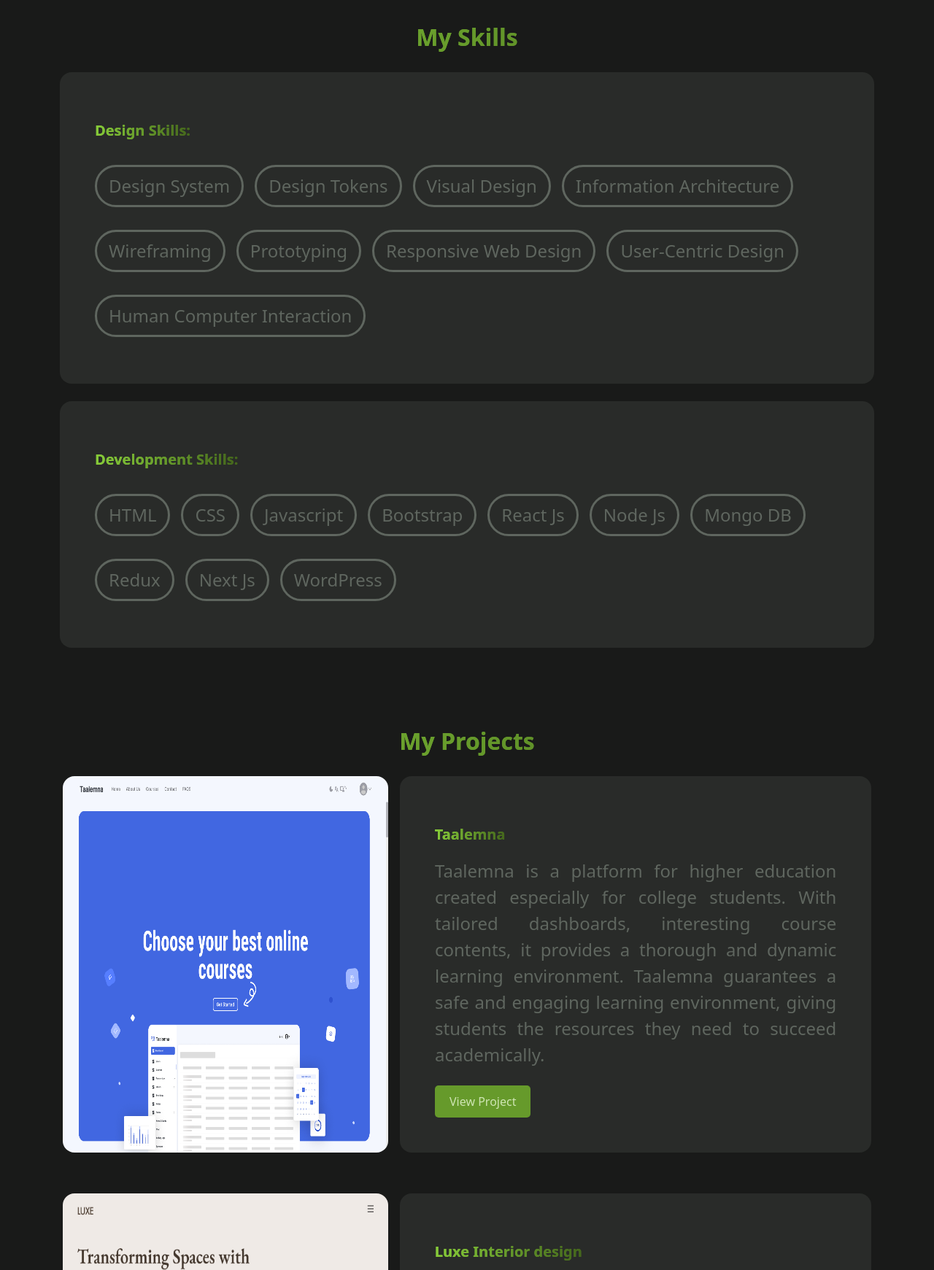
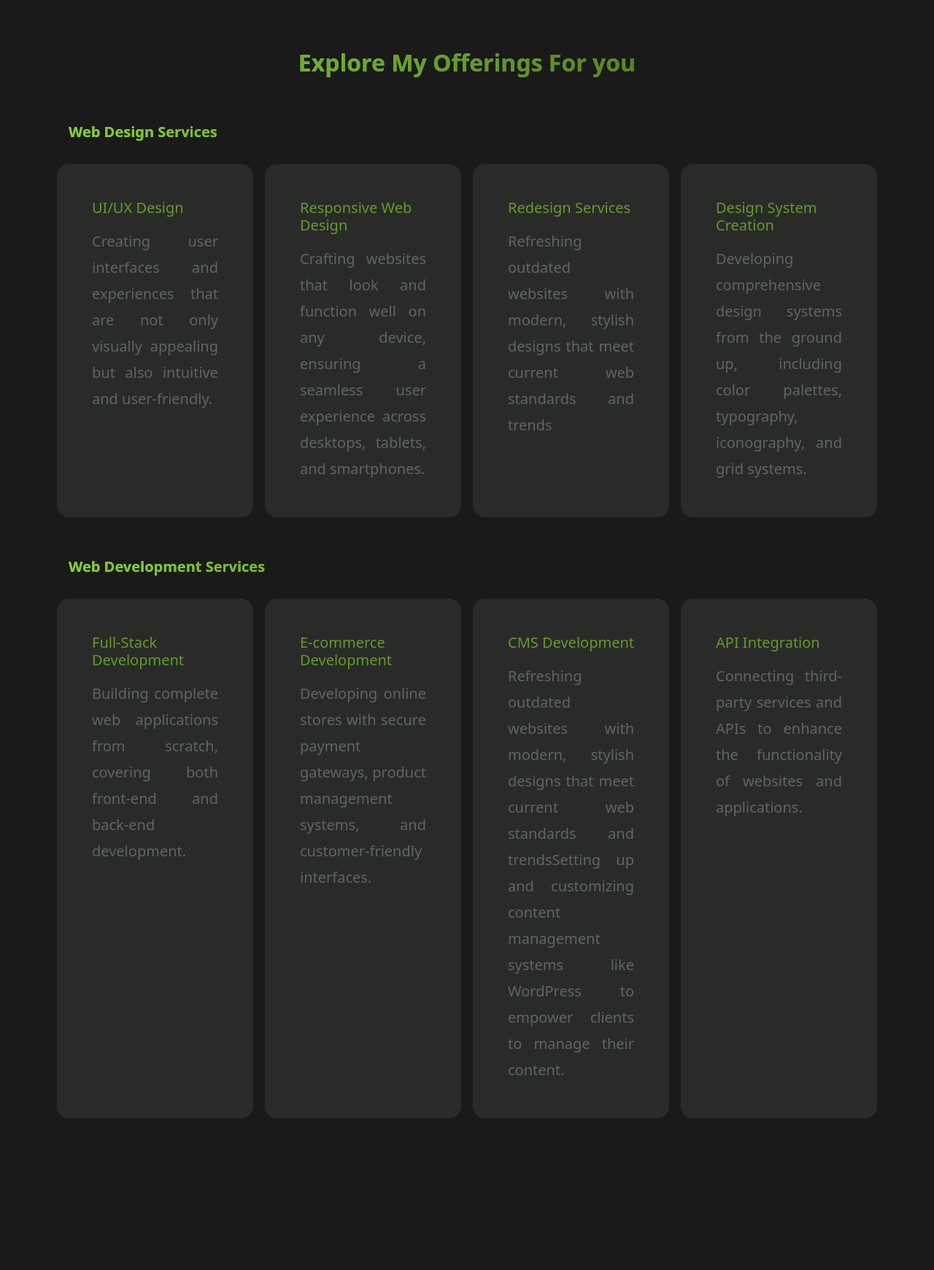
Before and after one commit to mariam-khasawneh/My-portfolio, a plain HTML site: page index.html in a window 1280 px wide. Shown: the part 760-2501 px from the top of the page at 73% size. Drawn offline with nearby package versions, Linux system fonts and the light colour scheme.

Commit message:
Adding Services Section

```diff
--- a/index.html
+++ b/index.html
@@ -15,7 +15,7 @@
 <body class="dark-bg">
 <!-- Start Navbar -->
 <div class="pt-3 ps-sm-1 sticky-top">
-    <nav class=" container navbar navbar-expand-md d-flex justify-content-center rounded-4 px-5 ">
+    <nav class=" container navbar navbar-expand-lg d-flex justify-content-center rounded-4 px-5 ">
       <div class="container">
         <a class="navbar-brand fw-bold" style="color: #CEE5B3;" href="#">Mariam</a>
         <button
@@ -33,6 +33,9 @@
           <ul class="navbar-nav ms-auto">
             <li class="nav-item">
               <a class="nav-link active fw-medium nav-link-style " aria-current="ppage" href="#about-section">About</a>
+            </li>
+            <li class="nav-item">
+              <a class="nav-link d-flex fw-medium nav-link-style" href="#Services-sction">Services</a>
             </li>
             <li class="nav-item">
               <a class="nav-link d-flex fw-medium nav-link-style" href="#skills-sction">Skills</a>
@@ -87,10 +90,114 @@
 <!-- End About Section -->
 
 
+<!-- Services Start -->
+<section id="Services-sction" class="py-5 my-5">
+  <div class="container">
+    <h1 class="heading-text fs-2 p-3 m-0 text-center my-5" data-aos="zoom-in-up">Explore My Offerings For you</h1>
+    <div id="web-design-services" class="row mb-5"  data-aos="zoom-in-up">
+      <div class="ps-4">
+        <h1 class="heading-text fs-5 ">Web Design Services</h1>
+      </div>
+      <div class="row"></div>
+      <div class="col-lg-3 col-md-6 col-sm-6 p-2 d-flex">
+        <div class="bg-secodary rounded-4 p-3 p-lg-5 p-md-3 p-sm-3">
+          <h1 class="box-heading fs-5 mb-3" style="color: #669A2B;">
+            UI/UX Design
+          </h1>
+          <p class="p-text fs-5">
+            Creating user interfaces and experiences that are not only visually appealing but also intuitive and user-friendly.
+          </p>
+        </div>
+      </div>
+      <div class="col-lg-3 col-md-6 col-sm-6 p-2 d-flex">
+        <div class="bg-secodary rounded-4 p-3 p-lg-5 p-md-3 p-sm-3">
+          <h1 class="box-heading fs-5 mb-3" style="color: #669A2B;">
+            Responsive Web Design
+          </h1>
+          <p class="p-text fs-5">
+            Crafting websites that look and function well on any device, ensuring a seamless user experience across desktops, tablets, and smartphones.
+          </p>
+        </div>
+      </div>
+      <div class="col-lg-3 col-md-6 col-sm-6 p-2 d-flex">
+        <div class="bg-secodary rounded-4 p-3 p-lg-5 p-md-3 p-sm-3">
+          <h1 class="box-heading fs-5 mb-3" style="color: #669A2B;">
+            Redesign Services
+          </h1>
+          <p class="p-text fs-5">
+            Refreshing outdated websites with modern, stylish designs that meet current web standards and trends
+          </p>
+        </div>
+      </div>
+      <div class="col-lg-3 col-md-6 col-sm-6 p-2 d-flex">
+        <div class="bg-secodary rounded-4 p-3 p-lg-5 p-md-3 p-sm-3">
+          <h1 class="box-heading fs-5 mb-3" style="color: #669A2B;">
+            Design System Creation
+          </h1>
+          <p class="p-text fs-5" >
+            Developing comprehensive design systems from the ground up, including color palettes, typography, iconography, and grid systems.          </p>
+        </div>
+      </div>
+      <div class="col-3"></div>
+      <div class="col-3"></div>
+    </div>
+    <div id="web-development-services " class="row"  data-aos="zoom-in-up">
+      <div class="ps-4">
+        <h1 class="heading-text fs-5 ">Web Development Services</h1>
+      </div>
+      <div class="row"></div>
+      <div class="col-lg-3 col-md-6 col-sm-6 p-2 d-flex">
+        <div class="bg-secodary rounded-4 p-3 p-lg-5 p-md-3 p-sm-3">
+          <h1 class="box-heading fs-5 mb-3" style="color: #669A2B;">
+            Full-Stack Development
+          </h1>
+          <p class="p-text fs-5">
+            Building complete web applications from scratch, covering both front-end and back-end development.
+          </p>
+        </div>
+      </div>
+      <div class="col-lg-3 col-md-6 col-sm-6 p-2 d-flex">
+        <div class="bg-secodary rounded-4 p-3 p-lg-5 p-md-3 p-sm-3">
+          <h1 class="box-heading fs-5 mb-3" style="color: #669A2B;">
+            E-commerce Development
+          </h1>
+          <p class="p-text fs-5">
+            Developing online stores with secure payment gateways, product management systems, and customer-friendly interfaces.
+          </p>
+        </div>
+      </div>
+      <div class="col-lg-3 col-md-6 col-sm-6 p-2 d-flex">
+        <div class="bg-secodary rounded-4 p-3 p-lg-5 p-md-3 p-sm-3">
+          <h1 class="box-heading fs-5 mb-3" style="color: #669A2B;">
+            CMS Development
+          </h1>
+          <p class="p-text fs-5">
+            Refreshing outdated websites with modern, stylish designs that meet current web standards and trendsSetting up and customizing content management systems like WordPress to empower clients to manage their content.
+          </p>
+        </div>
+      </div>
+      <div class="col-lg-3 col-md-6 col-sm-6 p-2 d-flex">
+        <div class="bg-secodary rounded-4 p-3 p-lg-5 p-md-3 p-sm-3">
+          <h1 class="box-heading fs-5 mb-3" style="color: #669A2B;">
+            API Integration
+          </h1>
+          <p class="p-text fs-5" >
+            Connecting third-party services and APIs to enhance the functionality of websites and applications.
+           </p>
+        </div>
+      </div>
+      <div class="col-3"></div>
+      <div class="col-3"></div>
+    </div>
+  </div>
+</section>
+<!-- Services End -->
+
+
 <!-- Skills Start -->
   <section id="skills-sction" class=" py-5 my-5">
     <div class="container">
-      <h1 class="heading-text fs-2 p-3 m-0 text-center" data-aos="zoom-in-up">My Skills</h1>
+      <h1 class="heading-text fs-2 p-3 m-0 text-center my-5" data-aos="zoom-in-up">My Skills</h1>
       <div class="row">
         <div class="card-container ">
           <div class="bg-secodary rounded-4 p-3 p-lg-5 p-md-3 p-sm-3"  data-aos="zoom-in-up">
@@ -144,7 +251,7 @@
   <secton id="projects-section" class=" py-5 my-5">
     <div class="container">
       <div class="Projects-heading">
-        <h1 class="heading-text fs-2 p-0 m-0 text-center" data-aos="zoom-in-up">My Projects</h1>
+        <h1 class="heading-text fs-2 p-0 m-0 text-center my-5" data-aos="zoom-in-up">My Projects</h1>
       </div>
       <div class="project-container p-3">
         <div class="row project row-gap-3 align-items-stretch" data-aos="zoom-in-up">
@@ -158,7 +265,9 @@
           </div>
           <div class="col-lg-7 col-sm-12 d-flex flex-column justify-content-between bg-secodary rounded-4 p-3 p-lg-5 p-md-3 p-sm-3 " data-aos="zoom-in-up">
             <div class="project-content">
-              <h class="project-name heading-text fs-5 ">Taalemna</h>
+              <div class="mb-3">
+                <h class="project-name heading-text fs-5">Taalemna</h>
+              </div>
               <p class="project-desciption p-text">
                 Taalemna is a platform for higher education created especially for college students. With tailored dashboards, interesting course contents, it provides a thorough and dynamic learning environment. Taalemna guarantees a safe and engaging learning environment, giving students the resources they need to succeed academically.
               </p>
@@ -188,7 +297,9 @@
           </div>
           <div class="col-lg-7 col-sm-12 d-flex flex-column justify-content-between bg-secodary rounded-4 p-3 p-lg-5 p-md-3 p-sm-3 p-0" data-aos="zoom-in-up">
             <div class="project-content">
-              <h class="project-name heading-text fs-5 ">Luxe Interior design</h>
+              <div class="mb-3">
+                <h class="project-name heading-text fs-5 ">Luxe Interior design</h>
+              </div>
               <p class="project-desciption p-text">
                 LUXE is a sleek and modern website designed for an interior design company, specializing in luxury furniture and custom design services. The website serves multiple purposes: it allows customers to browse and purchase luxurious furniture pieces, book professional design services, and schedule consultations with experienced interior designers.
               </p>
@@ -218,7 +329,7 @@
 <div id="follow-me">
   <div class="container">
     <div>
-      <h1 class="heading-text fs-2 p-0 m-0 text-center" data-aos="zoom-in-up">Contact Me</h1>
+      <h1 class="heading-text fs-2 p-0 m-0 text-center  my-5" data-aos="zoom-in-up ">Contact Me</h1>
     </div>
     <div class="card-container p-3">
       <div class="row row-gap-3" data-aos="zoom-in-up">
--- a/portfolio.css
+++ b/portfolio.css
@@ -33,7 +33,6 @@
     margin-top: 0px;
     margin-bottom: 24px;
     font-size: 3.338rem;
-    line-height: 4rem;
     font-weight: 800;
     text-align: left;
     -webkit-text-fill-color: transparent;
@@ -49,6 +48,8 @@
     color: #5F665F;
     text-align: justify;
 }
+
+
 
 .main-btn {
     display: inline-block;
```
